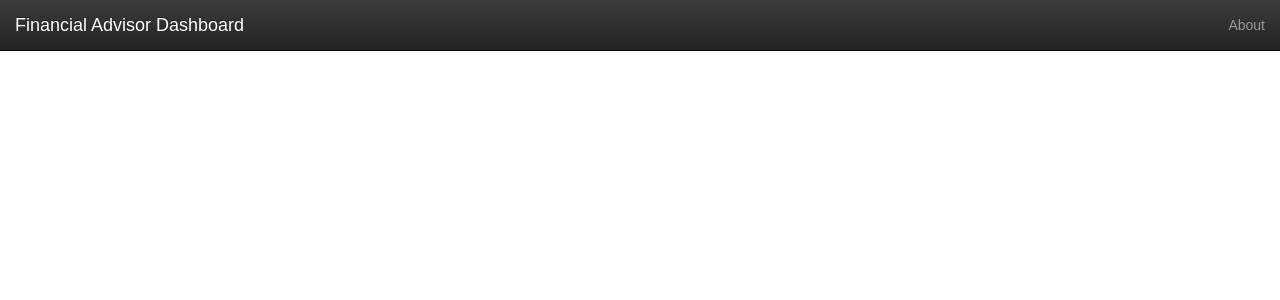
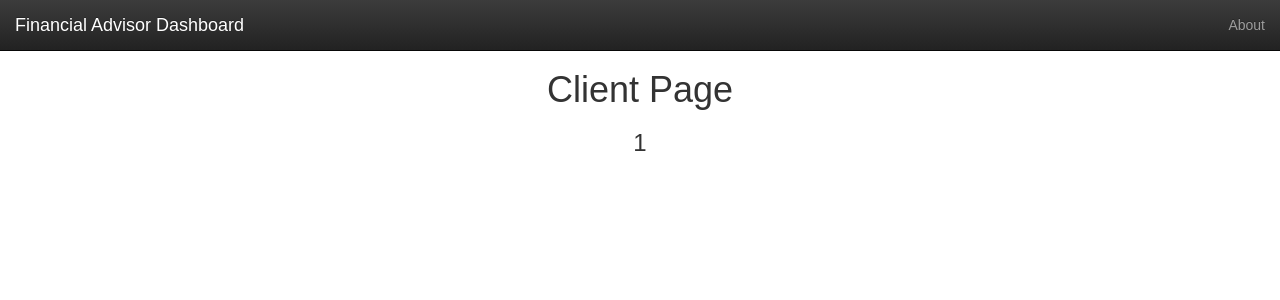
Before and after one commit to IBM-DSE/FinDash, a React (Create React App) app in the folder client/: page /clients/1 in a window 1280 px wide. Shown: the top 300 px of the page. Built offline with nearby package versions, Linux system fonts and the light colour scheme.

Commit message:
Links and routes to client pages

```diff
--- a/client/src/App.js
+++ b/client/src/App.js
@@ -2,6 +2,7 @@ import React, { Component } from 'react';
 import { BrowserRouter as Router, Route } from 'react-router-dom'
 import StockPanel from './StockPanel';
 import ClientList from './ClientList';
+import ClientPage from './ClientPage';
 import './App.css';
 
 class App extends Component {
@@ -12,6 +13,7 @@ class App extends Component {
         <div className="App">
           <Route exact path="/" component={Home}/>
           <Route path="/about" component={About}/>
+          <Route path={`/clients/:clientId`} component={ClientPage}/>
         </div>
       </Router>
     );
--- a/client/src/ClientList.js
+++ b/client/src/ClientList.js
@@ -25,9 +25,9 @@ class ClientList extends Component {
 
 function clientList(arr){
   return arr.map(client =>
-    <button key={'client-'+client.id} className="btn btn-lg btn-default btn-client">
+    <a key={'client-'+client.id} href={"/clients/"+client.id} className="btn btn-lg btn-default btn-client">
       <img src={"/images/"+client.image} alt={'client-'+client.id} className="btn-client-img"/> {client.name}
-    </button>
+    </a>
   )
 }
 
--- /dev/null
+++ b/client/src/ClientPage.js
@@ -0,0 +1,10 @@
+import React from 'react';
+
+const ClientPage = ({ match }) => (
+  <div>
+    <h1>Client Page</h1>
+    <h3>{match.params.clientId}</h3>
+  </div>
+);
+
+export default ClientPage;
```
